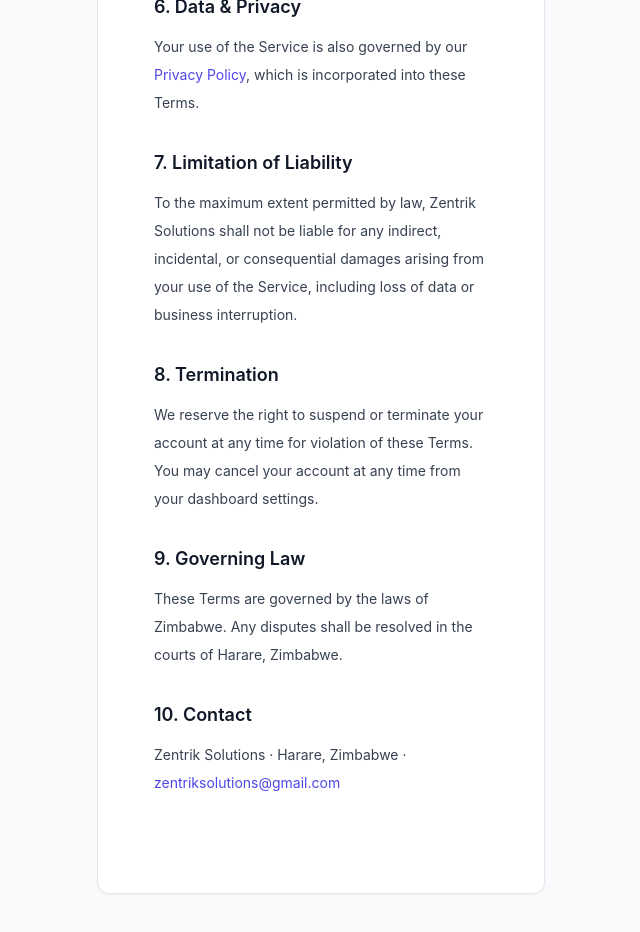
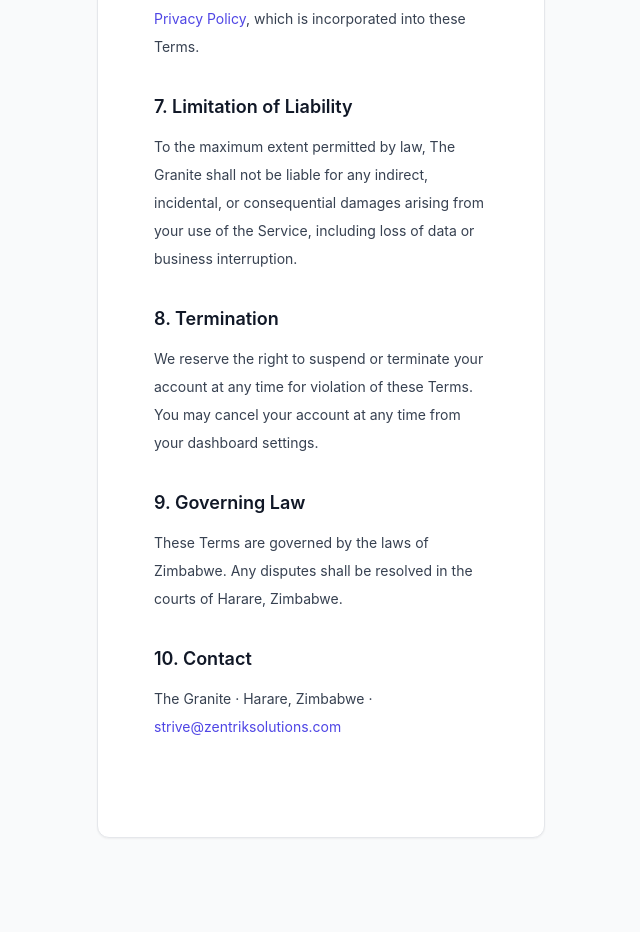
Before and after one commit to Strivechitakatira/zentrikwa, a Next.js app in the folder frontend/: page /terms in a window 1280 px wide. Shown: the part 1660-2592 px from the top of the page, without its empty margins (319-959 px from the left). After the commit the page ends 2546 px from the top, so only its background shows below. Built offline with nearby package versions, Linux system fonts and the light colour scheme.

Commit message:
update: use The Granite as company name in privacy and terms pages

```diff
--- a/frontend/app/(public)/privacy/page.tsx
+++ b/frontend/app/(public)/privacy/page.tsx
@@ -1,5 +1,5 @@
 export const metadata = {
-  title: 'Privacy Policy — Conva',
+  title: 'Privacy Policy — Conva by The Granite',
 };
 
 export default function PrivacyPage() {
@@ -11,7 +11,7 @@
       <section className="mt-8 space-y-4 text-sm leading-7 text-gray-700">
         <p>
           Conva (&ldquo;we&rdquo;, &ldquo;our&rdquo;, &ldquo;us&rdquo;) is a WhatsApp Business AI
-          platform operated by Zentrik Solutions. This Privacy Policy explains how we collect, use,
+          platform operated by The Granite. This Privacy Policy explains how we collect, use,
           and protect information when you use our service at{' '}
           <strong>ai.thegranite.co.zw</strong>.
         </p>
@@ -90,8 +90,8 @@
         <p className="mt-3 text-sm leading-7 text-gray-700">
           You may access, correct, or delete your personal data at any time. To exercise these
           rights, contact us at{' '}
-          <a href="mailto:zentriksolutions@gmail.com" className="text-indigo-600 hover:underline">
-            zentriksolutions@gmail.com
+          <a href="mailto:strive@zentriksolutions.com" className="text-indigo-600 hover:underline">
+            strive@zentriksolutions.com
           </a>
           .
         </p>
@@ -100,9 +100,9 @@
       <section className="mt-8">
         <h2 className="text-lg font-semibold text-gray-900">7. Contact</h2>
         <p className="mt-3 text-sm leading-7 text-gray-700">
-          Zentrik Solutions · Harare, Zimbabwe ·{' '}
-          <a href="mailto:zentriksolutions@gmail.com" className="text-indigo-600 hover:underline">
-            zentriksolutions@gmail.com
+          The Granite · Harare, Zimbabwe ·{' '}
+          <a href="mailto:strive@zentriksolutions.com" className="text-indigo-600 hover:underline">
+            strive@zentriksolutions.com
           </a>
         </p>
       </section>
--- a/frontend/app/(public)/terms/page.tsx
+++ b/frontend/app/(public)/terms/page.tsx
@@ -1,5 +1,5 @@
 export const metadata = {
-  title: 'Terms of Service — Conva',
+  title: 'Terms of Service — Conva by The Granite',
 };
 
 export default function TermsPage() {
@@ -11,7 +11,7 @@
       <section className="mt-8 space-y-4 text-sm leading-7 text-gray-700">
         <p>
           By accessing or using Conva (&ldquo;the Service&rdquo;) at{' '}
-          <strong>ai.thegranite.co.zw</strong>, operated by Zentrik Solutions, you agree to be
+          <strong>ai.thegranite.co.zw</strong>, operated by The Granite, you agree to be
           bound by these Terms of Service. If you do not agree, do not use the Service.
         </p>
       </section>
@@ -48,7 +48,7 @@
         <h2 className="text-lg font-semibold text-gray-900">4. WhatsApp & Meta Compliance</h2>
         <p className="mt-3 text-sm leading-7 text-gray-700">
           You are solely responsible for ensuring your use of WhatsApp through Conva complies with
-          Meta&apos;s terms, policies, and applicable law. Zentrik Solutions is not liable for any
+          Meta&apos;s terms, policies, and applicable law. The Granite is not liable for any
           suspension or termination of your WhatsApp Business Account by Meta.
         </p>
       </section>
@@ -76,7 +76,7 @@
       <section className="mt-8">
         <h2 className="text-lg font-semibold text-gray-900">7. Limitation of Liability</h2>
         <p className="mt-3 text-sm leading-7 text-gray-700">
-          To the maximum extent permitted by law, Zentrik Solutions shall not be liable for any
+          To the maximum extent permitted by law, The Granite shall not be liable for any
           indirect, incidental, or consequential damages arising from your use of the Service,
           including loss of data or business interruption.
         </p>
@@ -101,9 +101,9 @@
       <section className="mt-8">
         <h2 className="text-lg font-semibold text-gray-900">10. Contact</h2>
         <p className="mt-3 text-sm leading-7 text-gray-700">
-          Zentrik Solutions · Harare, Zimbabwe ·{' '}
-          <a href="mailto:zentriksolutions@gmail.com" className="text-indigo-600 hover:underline">
-            zentriksolutions@gmail.com
+          The Granite · Harare, Zimbabwe ·{' '}
+          <a href="mailto:strive@zentriksolutions.com" className="text-indigo-600 hover:underline">
+            strive@zentriksolutions.com
           </a>
         </p>
       </section>
```
